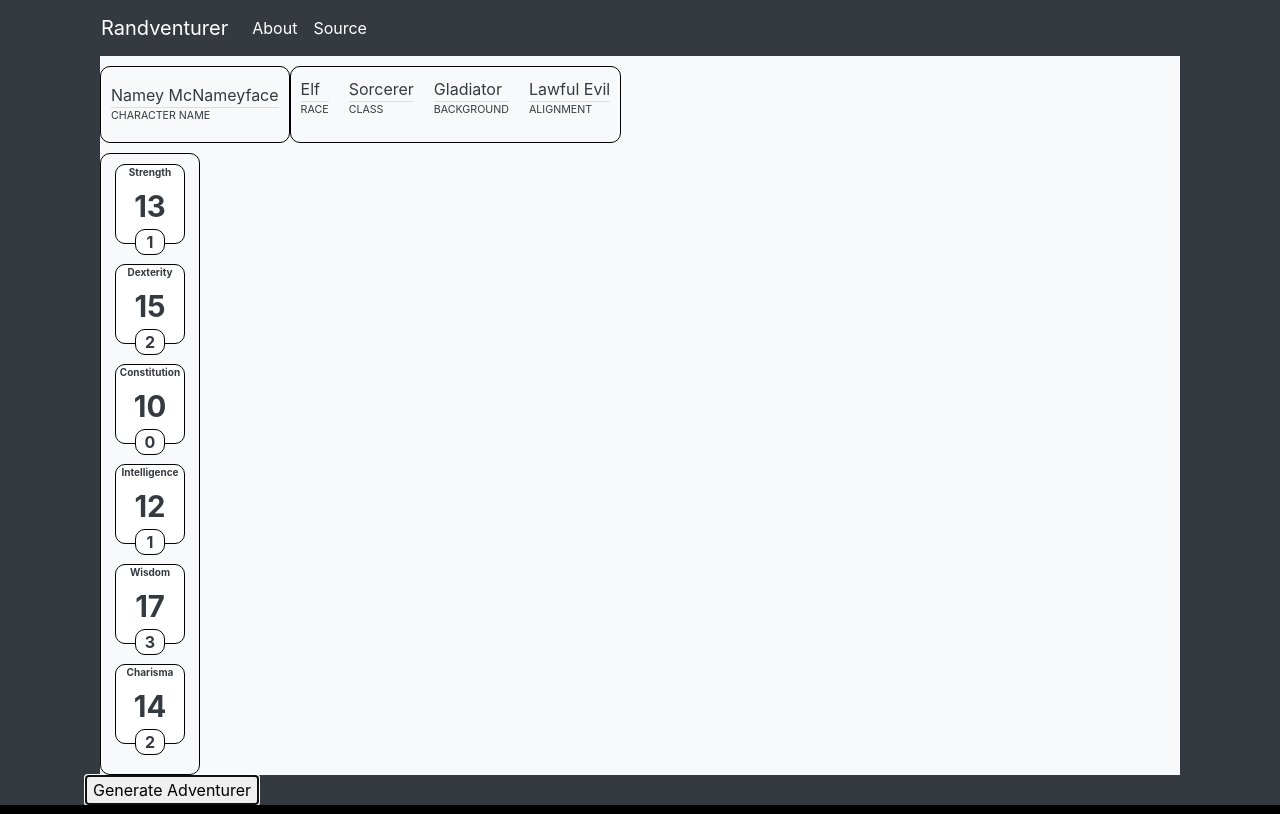
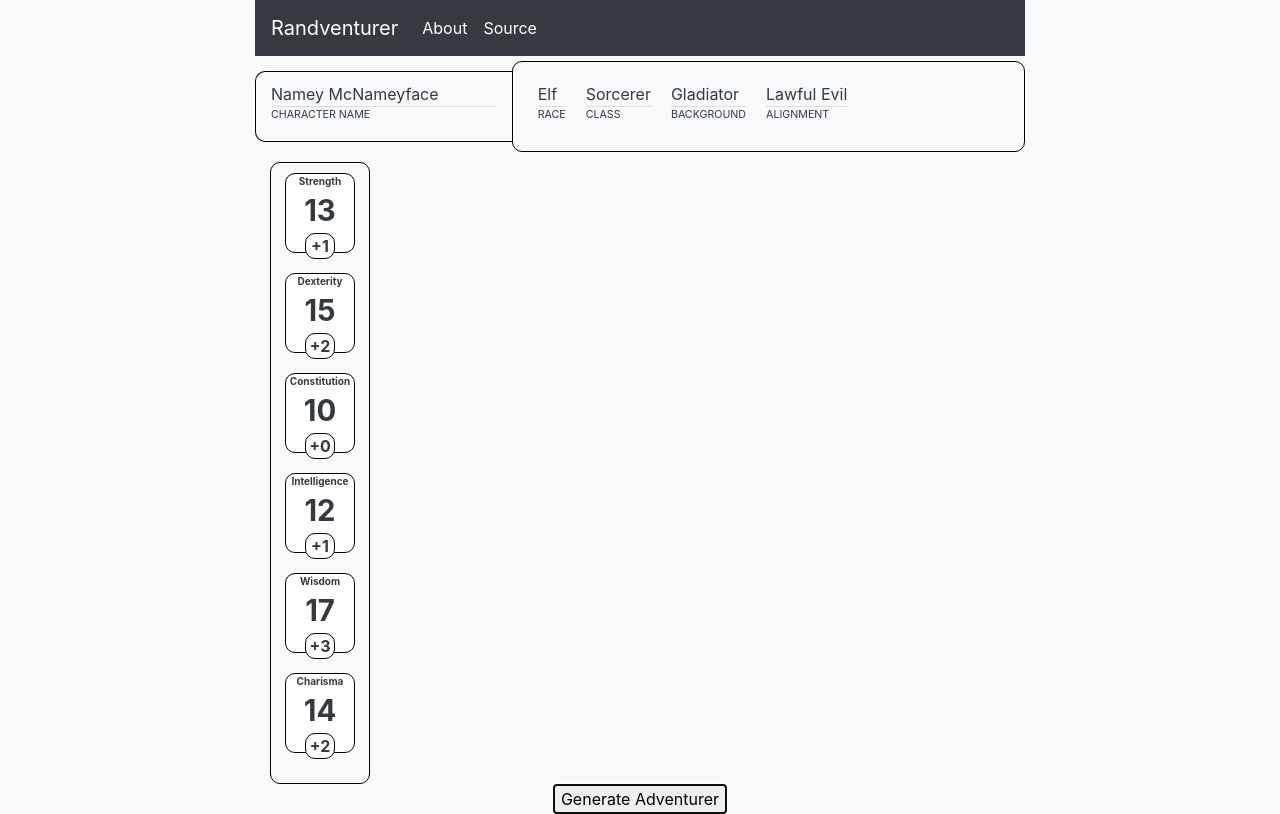
Before and after one commit to benjamincampbell/randventurer-old, an Angular app: page / in a window 1280 px wide. Both pictures are taken after a click on the button "Generate Adventurer". Built offline with nearby package versions, Linux system fonts and the light colour scheme.

Commit message:
further visual improvements

```diff
--- a/src/app/adventurer-generator.service.ts
+++ b/src/app/adventurer-generator.service.ts
@@ -13,10 +13,10 @@ export class AdventurerGeneratorService {
     _race;
     _class;
     _background;
-    _alignments
+    _alignment;
+    _statlist; // slightly redundant, but to iterate through in HTML to reduce redundancy there
+    _stats;
     _adventurer;
-    _stats;
-    _statlist; // slightly redundant, but to iterate through in HTML to reduce redundancy there
 
   constructor() { }
 
--- a/src/app/adventurer-view/adventurer-view.component.html
+++ b/src/app/adventurer-view/adventurer-view.component.html
@@ -1,10 +1,10 @@
-<div class="appbody bg-light text-dark" *ngIf="adventurer">
+<div class="bg-light text-dark" *ngIf="adventurer">
     <div class="row">
-        <div class="charname">
+        <div class="charname col-md-4">
             <label class="infolabel">CHARACTER NAME</label>
             <div class="infovalue">{{ adventurer.name }}</div>
         </div>
-        <div class="charinfo">
+        <div class="charinfo col-md-8">
             <ul>
                 <li *ngFor="let i of adventurer.info">
                     <label class="infolabel">{{ i.name }}</label>
@@ -23,7 +23,7 @@
                             <div class="statvalue">{{ stat.values.value }}</div>
                         </div>
                         <div class="modifier">
-                            {{ stat.values.bonus }}
+                            {{ stat.values.bonus >= 0 ? '+' + stat.values.bonus : stat.values.bonus }}
                         </div>
                     </li>
                 </ul>
@@ -34,7 +34,6 @@
     </div>
 
 </div>
-
-<div class="row">
-    <button (click)="generateAdventurer()" type="button" name="generate">Generate Adventurer</button>
+<div class="row justify-content-center">
+        <button (click)="generateAdventurer()" type="button" name="generate">Generate Adventurer</button>
 </div>
--- a/src/app/app.component.html
+++ b/src/app/app.component.html
@@ -1,7 +1,7 @@
 <app-top-bar></app-top-bar>
 
 <div class="container">
-    <div class="col-md-12 ">
+    <div class="col-md-12 bg-light">
         <router-outlet></router-outlet>
     </div>
 </div>
--- a/src/app/top-bar/top-bar.component.html
+++ b/src/app/top-bar/top-bar.component.html
@@ -11,7 +11,7 @@
                     <a class="nav-link" href="#">About</a>
                 </li>
                 <li class="nav-item active">
-                    <a class="nav-link" href="#">Source</a>
+                    <a class="nav-link" href="https://github.com/benjamincampbell/randventurer">Source</a>
                 </li>
             </ul>
         </div>
--- a/src/index.html
+++ b/src/index.html
@@ -8,7 +8,7 @@
   <link rel="icon" type="image/x-icon" href="favicon.ico">
 </head>
 <!--<body class="bg-dark text-light">-->
-<body class="bg-dark">
+<body class="bg-light appbody">
   <app-root></app-root>
 </body>
 </html>
--- a/src/styles.css
+++ b/src/styles.css
@@ -1,27 +1,34 @@
 /* You can add global styles to this file, and also import other style files */
 
 html {
-    background-color: black;
+
 }
 
 .appbody {
+    margin: auto;
+    width: 800px;
+}
 
+.compbody {
+    max-width: 800px;
 }
 
 .charname {
     border: 1px solid black;
-    border-radius: 10px;
-    margin: 10px 0px 10px 15px;
+    border-right: 0px;
+    border-radius: 10px 0 0 10px;
+    margin: 5px 0 10px 15px;
     padding: 10px;
     display: flex;
     flex-direction: column-reverse;
+    margin: 15px 0px 20px 0px;
 }
 
 .charinfo {
     border: 1px solid black;
     border-radius: 10px;
-    padding: 10px 0px 0px 0px;
-    margin: 10px 0px 10px 0px;
+    padding: 20px 0px 0px 0px;
+    margin: 5px 0px 10px 0px;
 }
 
 .charinfo ul {
@@ -91,7 +98,7 @@ html {
 }
 
 .statname {
-    margin: 0px 0px 5px 0px;
+    margin: 0px 0px 0px 0px;
 }
 
 .statvalue {
```
